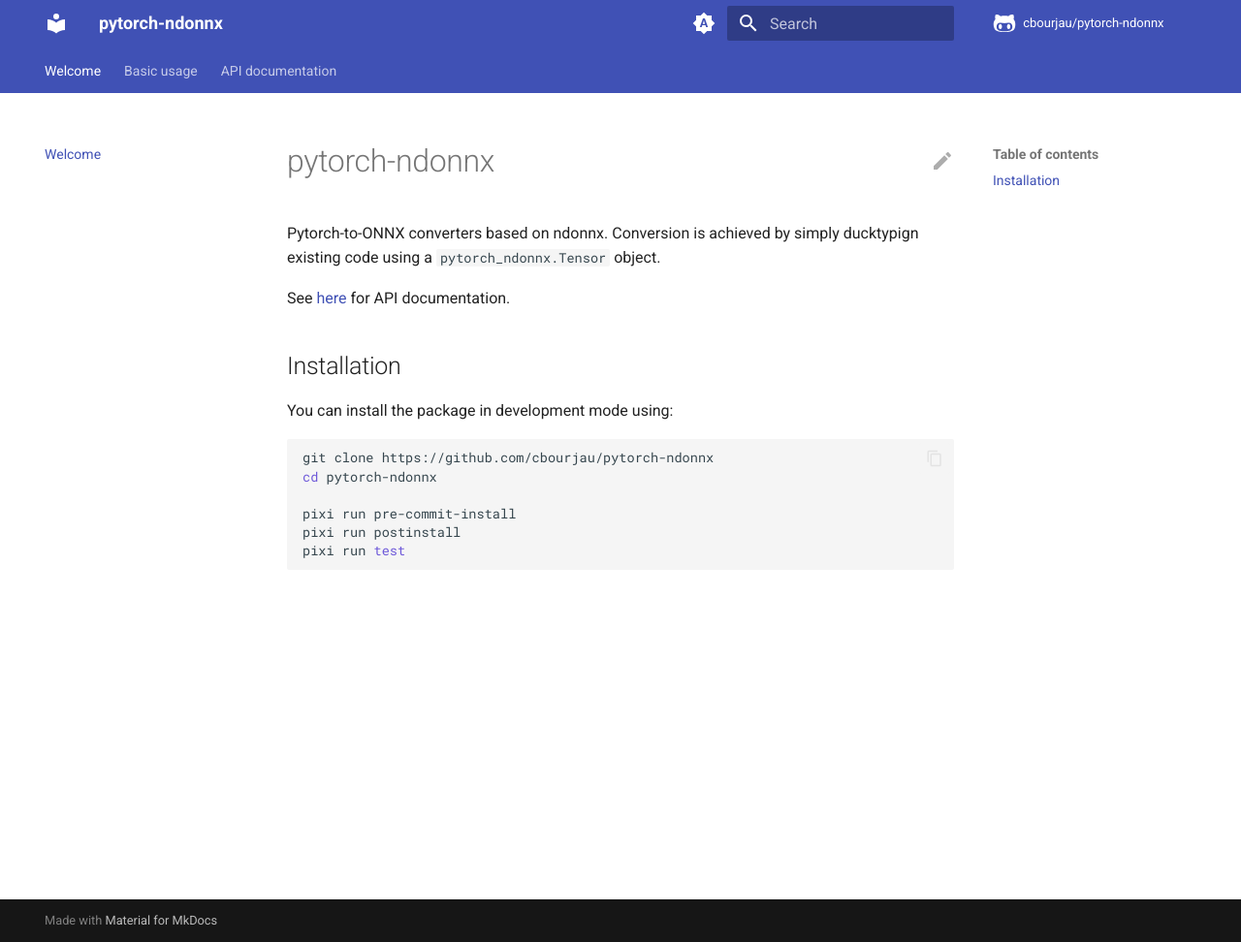
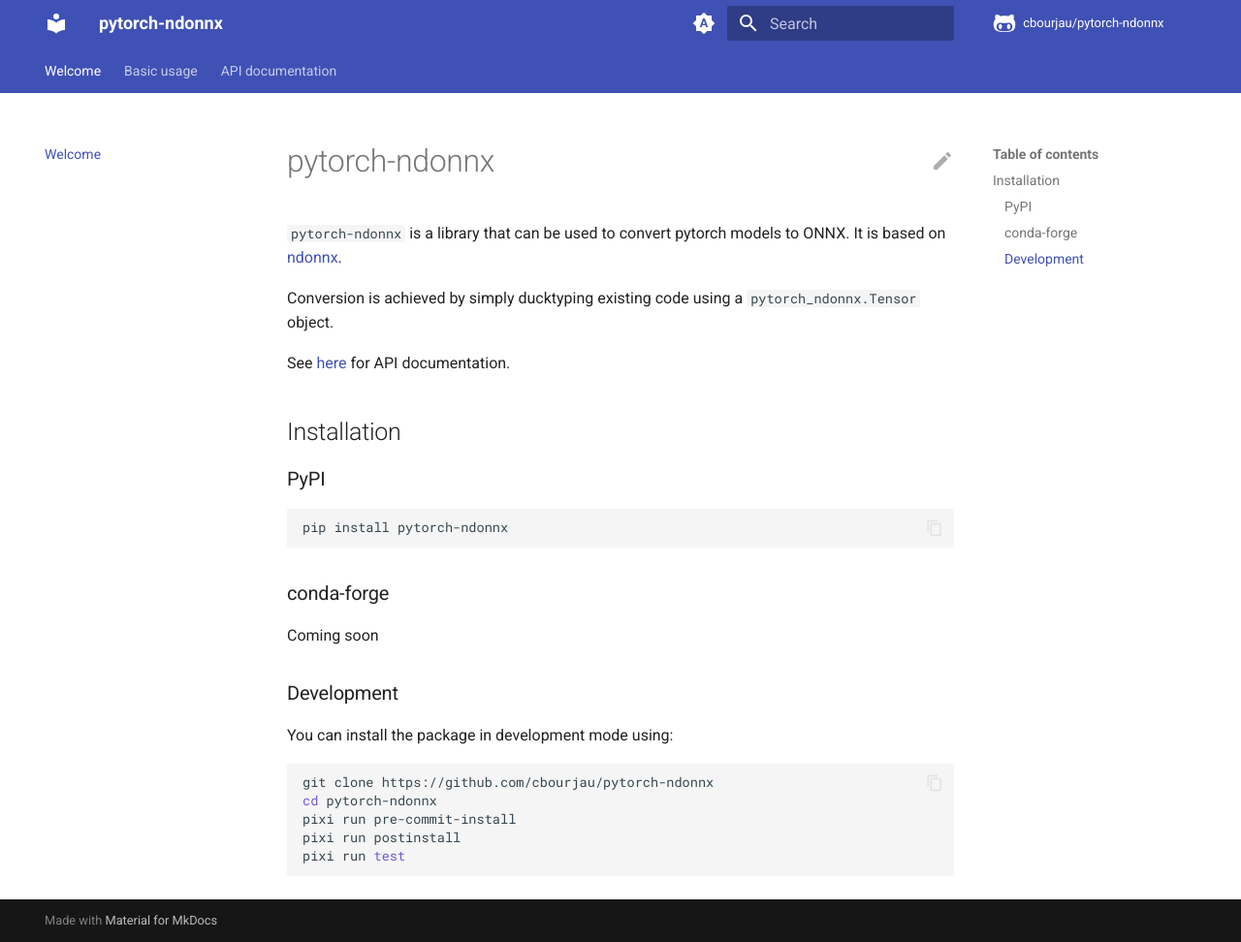
Before and after one commit to cbourjau/pytorch-ndonnx, an MkDocs documentation site: the page built from docs/index.md, in a window 1280 px wide and 972 px high. Shown: the whole window at 97% size. Built offline with MkDocs 1.6.1 and Material for MkDocs 9.7.7, drawn with Linux system fonts in a browser that asks for light colours; comment, search, counter and statistics services are not loaded.

Commit message:
Add PyPI to installation section (#2)

````diff
--- a/docs/index.md
+++ b/docs/index.md
@@ -1,18 +1,31 @@
 # pytorch-ndonnx
 
-Pytorch-to-ONNX converters based on ndonnx.
-Conversion is achieved by simply ducktypign existing code using a `pytorch_ndonnx.Tensor` object.
+`pytorch-ndonnx` is a library that can be used to convert pytorch models to ONNX.
+It is based on [ndonnx](https://github.com/Quantco/ndonnx).
+
+Conversion is achieved by simply ducktyping existing code using a `pytorch_ndonnx.Tensor` object.
 
 See [here](./tensor.md) for API documentation.
 
 ## Installation
+
+### PyPI
+
+```bash
+pip install pytorch-ndonnx
+```
+
+### conda-forge
+
+Coming soon
+
+### Development
 
 You can install the package in development mode using:
 
 ```bash
 git clone https://github.com/cbourjau/pytorch-ndonnx
 cd pytorch-ndonnx
-
 pixi run pre-commit-install
 pixi run postinstall
 pixi run test
````
Also changed, not shown: README.md (+18 -4 lines), docs/basic_usage.md (+1 -1 lines).
